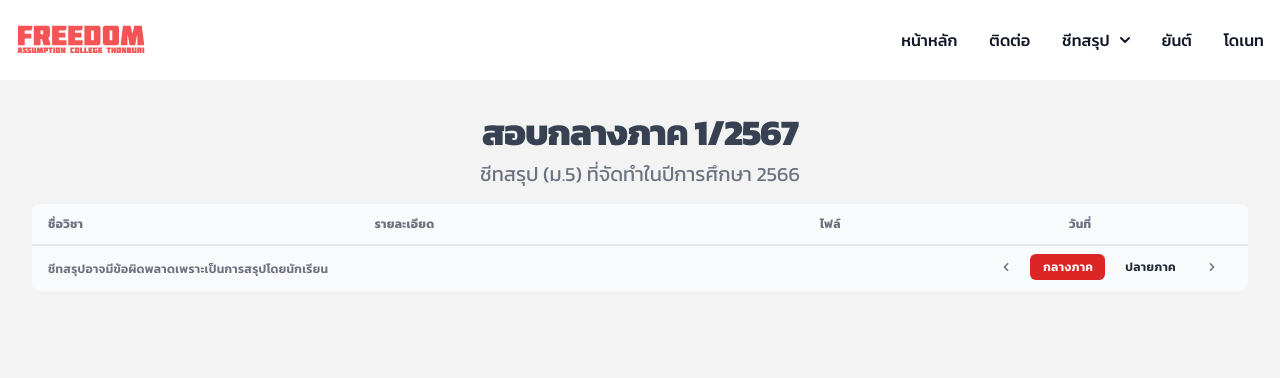
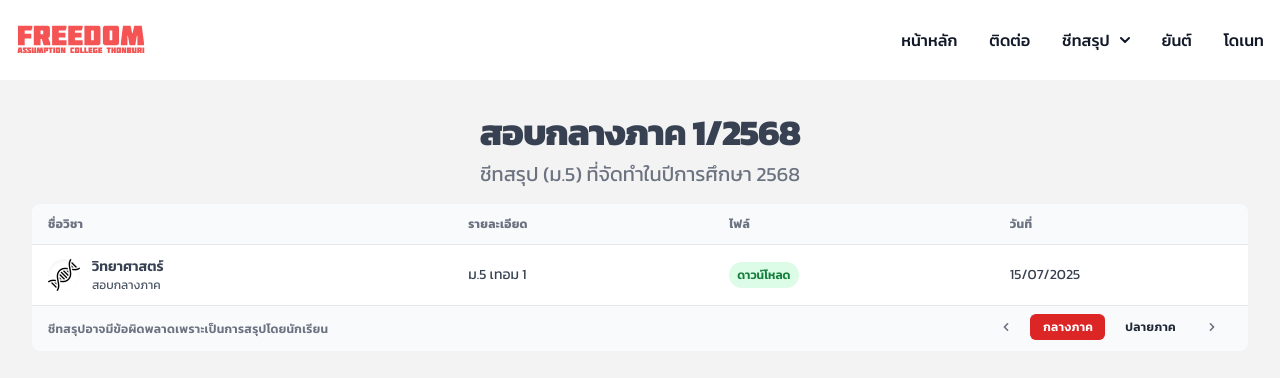
Before and after one commit to poomp5/freedom, a Next.js app: page /m5/midterm1 in a window 1280 px wide. Shown: the top 378 px of the page. Built offline with nearby package versions, Linux system fonts and the light colour scheme.

Commit message:
feat:update sheet m5 sci 2568

```diff
--- a/app/components/Navbar.tsx
+++ b/app/components/Navbar.tsx
@@ -56,19 +56,19 @@ export default function Navbar() {
                             >
                                 <ul className="py-2 text-sm text-gray-700">
                                     <li>
-                                        <Link href="/m1/final2" className="block px-4 py-2 hover:bg-gray-100">ม.1</Link>
+                                        <Link href="/m1/midterm1" className="block px-4 py-2 hover:bg-gray-100">ม.1</Link>
                                     </li>
                                     <li>
-                                        <Link href="/m2/final2" className="block px-4 py-2 hover:bg-gray-100">ม.2</Link>
+                                        <Link href="/m2/midterm1" className="block px-4 py-2 hover:bg-gray-100">ม.2</Link>
                                     </li>
                                     <li>
-                                        <Link href="/m3/final2" className="block px-4 py-2 hover:bg-gray-100">ม.3</Link>
+                                        <Link href="/m3/midterm1" className="block px-4 py-2 hover:bg-gray-100">ม.3</Link>
                                     </li>
                                     <li>
-                                        <Link href="/m4/final2" className="block px-4 py-2 hover:bg-gray-100">ม.4</Link>
+                                        <Link href="/m4/midterm1" className="block px-4 py-2 hover:bg-gray-100">ม.4</Link>
                                     </li>
                                     <li>
-                                        <Link href="/m5/final2" className="block px-4 py-2 hover:bg-gray-100">ม.5</Link>
+                                        <Link href="/m5/midterm1" className="block px-4 py-2 hover:bg-gray-100">ม.5</Link>
                                     </li>
                                 </ul>
                                 <div className="py-1">
--- a/app/components/var.tsx
+++ b/app/components/var.tsx
@@ -1 +1 @@
-export const year = "2567";
+export const year = "2568";
--- a/app/m5/midterm1/page.tsx
+++ b/app/m5/midterm1/page.tsx
@@ -1,5 +1,5 @@
-// import Link from "next/link";
-// import Image from "next/image";
+import Link from "next/link";
+import Image from "next/image";
 import Bottombar from "@/app/components/Bottombar";
 import Navbar from "@/app/components/Navbar";
 import PaginationFooter from "@/app/components/PaginationFooter";
@@ -14,7 +14,7 @@ export default function Home() {
                 <div className="container px-4 lg:px-8 mx-auto grid md:mb-[4vh] mb-[12vh]">
                     <h1 className="mx-auto mb-2 text-4xl font-extrabold tracking-tight leading-none md:text-5xl lg:text-4xl text-gray-700">สอบกลางภาค 1/{year}</h1>
 
-                    <p className="mx-auto mb-4 text-xl text-gray-500">ชีทสรุป (ม.5) ที่จัดทำในปีการศึกษา 2566</p>
+                    <p className="mx-auto mb-4 text-xl text-gray-500">ชีทสรุป (ม.5) ที่จัดทำในปีการศึกษา 2568</p>
                     <div className="w-full overflow-hidden rounded-lg shadow-xs">
                         <div className="w-full overflow-x-auto">
                             <table className="w-full whitespace-no-wrap">
@@ -27,13 +27,13 @@ export default function Home() {
                                     </tr>
                                 </thead>
                                 <tbody className="bg-white divide-y0">
-                                    {/* <tr className="text-gray-700">
+                                    <tr className="text-gray-700">
                                         <td className="px-4 py-3">
-                                            <Link href={'/m5/midterm1/math.pdf'} className="flex items-center text-sm">
+                                            <Link href={'/m5/midterm1/sci.pdf'} className="flex items-center text-sm">
                                                 <div className="inline-block relative w-8 h-8 mr-3 rounded-full">
                                                     <Image
                                                         className="icon-subject object-cover w-full h-auto"
-                                                        src="/assets/img/icon/math.png"
+                                                        src="/assets/img/icon/sci.png"
                                                         alt="math"
                                                         width={100}
                                                         height={100}
@@ -42,7 +42,7 @@ export default function Home() {
                                                 </div>
                                                 <div className="inline-block">
                                                     <p className="font-semibold whitespace-nowrap">
-                                                        คณิตศาสตร์
+                                                        วิทยาศาสตร์
                                                     </p>
                                                     <p className="text-xs text-gray-600">
                                                         สอบกลางภาค
@@ -54,16 +54,16 @@ export default function Home() {
                                             ม.5 เทอม 1
                                         </td>
                                         <td className="px-4 py-3 text-xs">
-                                            <Link href={'/m5/midterm1/math.pdf'}>
+                                            <Link href={'/m5/midterm1/sci.pdf'}>
                                                 <span className="px-2 py-1 font-semibold leading-tight text-green-700 bg-green-100 rounded-full">
                                                     ดาวน์โหลด
                                                 </span>
                                             </Link>
                                         </td>
                                         <td className="px-2 py-3 text-sm">
-                                            29/11/2024
+                                            15/07/2025
                                         </td>
-                                    </tr> */}
+                                    </tr>
                                 </tbody>
                             </table>
                         </div>
--- a/app/select/page.tsx
+++ b/app/select/page.tsx
@@ -13,7 +13,7 @@ export default function Home() {
                         <h1 className="my-2  text-lg text-gray-600">เลือกระดับชั้น</h1>
                     </div>
                     <div className="grid lg:grid-cols-5 md:grid-cols-1 grid-cols-1 gap-2">
-                        <Link href="/m1/final2">
+                        <Link href="/m1/midterm1">
                             <div className="p-4 bg-gray-700 rounded-lg shadow-xs border border-gray-600 border-1">
                                 <div className="text-center">
                                     <p className="mb-2 text-2xl font-semibold text-white">
@@ -25,7 +25,7 @@ export default function Home() {
                                 </div>
                             </div>
                         </Link>
-                        <Link href="/m2/final2">
+                        <Link href="/m2/midterm1">
                             <div className="p-4 bg-gray-700 rounded-lg shadow-xs border border-gray-600 border-1">
                                 <div className="text-center">
                                     <p className="mb-2 text-2xl font-semibold text-white">
@@ -37,7 +37,7 @@ export default function Home() {
                                 </div>
                             </div>
                         </Link>
-                        <Link href="/m3/final2">
+                        <Link href="/m3/midterm1">
                             <div className="p-4 bg-gray-700 rounded-lg shadow-xs border border-gray-600 border-1">
                                 <div className="text-center">
                                     <p className="mb-2 text-2xl font-semibold text-white">
@@ -49,7 +49,7 @@ export default function Home() {
                                 </div>
                             </div>
                         </Link>
-                        <Link href="/m4/final2">
+                        <Link href="/m4/midterm1">
                             <div className="p-4 bg-gray-700 rounded-lg shadow-xs border border-gray-600 border-1">
                                 <div className="text-center">
                                     <p className="mb-2 text-2xl font-semibold text-white">
@@ -61,14 +61,14 @@ export default function Home() {
                                 </div>
                             </div>
                         </Link>
-                        <Link href="/m5/final2">
+                        <Link href="/m5/midterm1">
                             <div className="p-4 bg-gray-700 rounded-lg shadow-xs border border-gray-600 border-1">
                                 <div className="text-center">
                                     <p className="mb-2 text-2xl font-semibold text-white">
                                         ชีทสรุป ม.5
                                     </p>
                                     <p className="text-lg font-normal text-white">
-                                        ชีทของปีการศึกษา 2567
+                                        ชีทของปีการศึกษา 2568
                                     </p>
                                 </div>
                             </div>
```
Also changed, not shown: 1 other file (tests, documents, lock files or other folders).
